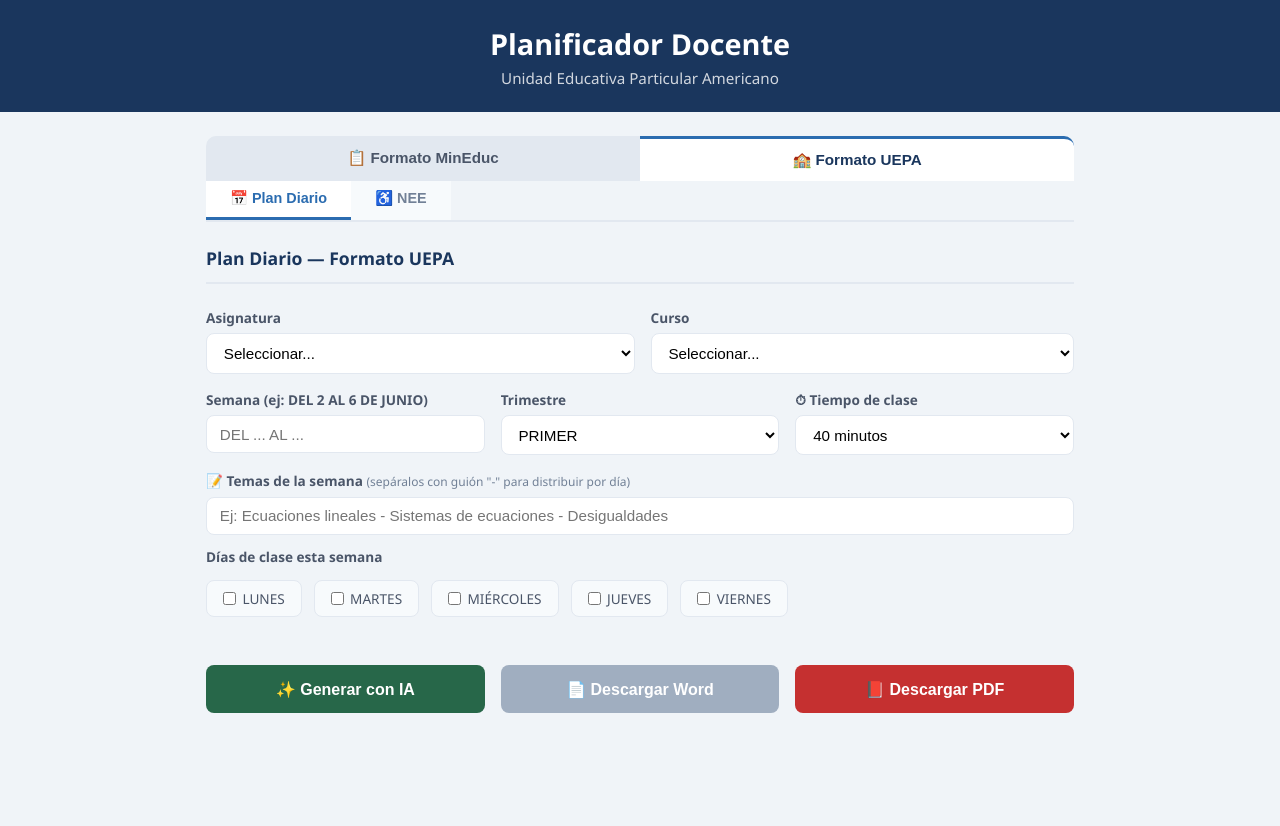
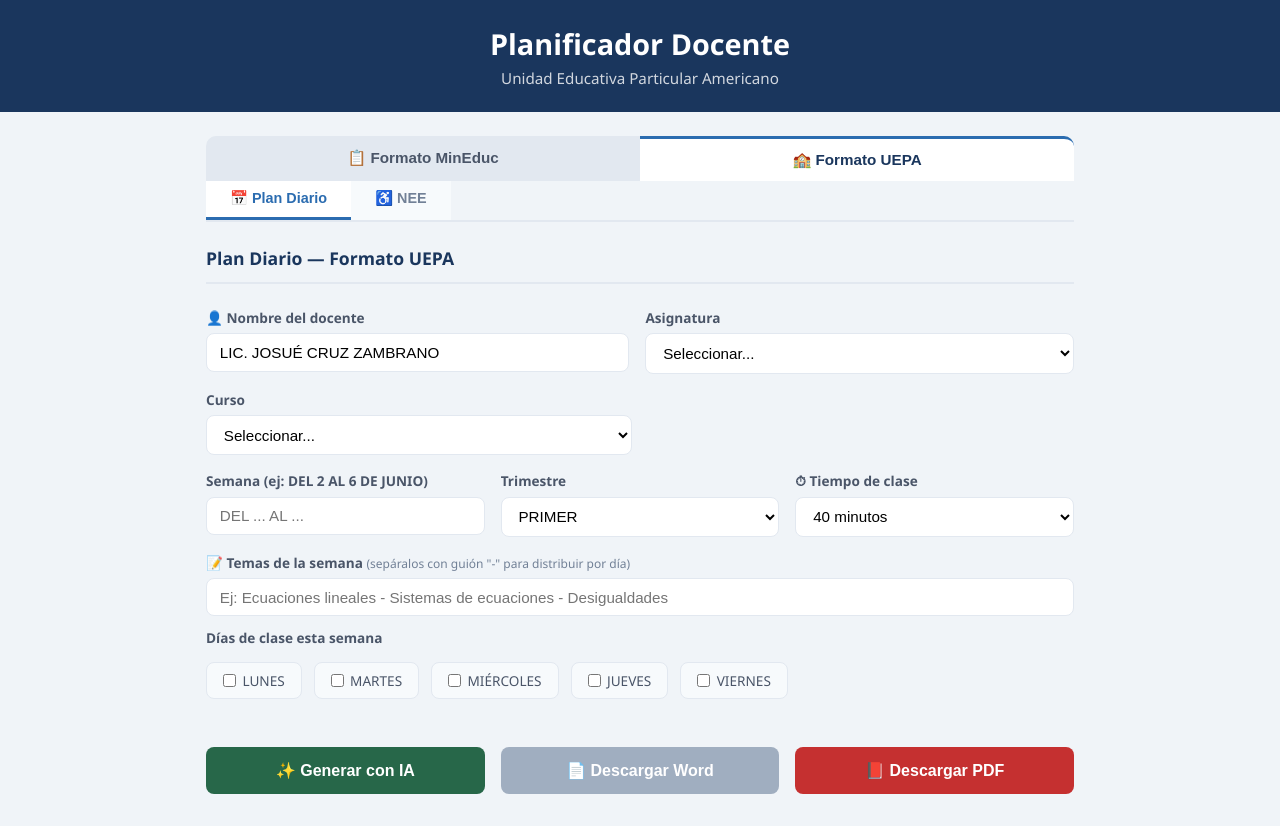
Before and after one commit to josubiersack/PLANIFICADOR, a React (Create React App) app: page / in a window 1280 px wide. Both pictures are taken after a click on the button "🏫 Formato UEPA". Before the commit the page ends 800 px from the top, so only its background shows below. Built offline with nearby package versions, Linux system fonts and the light colour scheme.

Commit message:
Opcion de cambio de docente y materias implementadas

```diff
--- a/src/components/FormularioPlan.jsx
+++ b/src/components/FormularioPlan.jsx
@@ -20,6 +20,7 @@ const niveles = {
 
 const asignaturas = [
   "Lengua y Literatura",
+  "Lenguaje",
   "Matemática",
   "Ciencias Naturales",
   "Estudios Sociales",
--- a/src/components/FormularioUEPA.jsx
+++ b/src/components/FormularioUEPA.jsx
@@ -9,7 +9,7 @@ import html2pdf from "html2pdf.js";
 const HORAS_CLASE = ["1RA","2DA","3RA","4TA","5TA","6TA","7MA","8VA"];
 
 const CURSOS = ["OCTAVO EGB A","OCTAVO EGB B","NOVENO EGB A","NOVENO EGB B","PRIMERO BGU","SEGUNDO BGU","TERCERO BGU"];
-const ASIGNATURAS = ["MATEMÁTICAS","ROBÓTICA","PPE - PROGRAMA DE PARTICIPACIÓN ESTUDIANTIL","LABORATORIO DE QUÍMICA"];
+const ASIGNATURAS = ["MATEMÁTICAS","LENGUAJE","ROBÓTICA","PPE - PROGRAMA DE PARTICIPACIÓN ESTUDIANTIL","LABORATORIO DE QUÍMICA"];
 const DIAS_SEMANA = ["LUNES","MARTES","MIÉRCOLES","JUEVES","VIERNES"];
 const TRIMESTRES = ["PRIMER","SEGUNDO","TERCER"];
 const TIEMPOS_CLASE = [
@@ -646,12 +646,17 @@ function FormularioUEPA() {
             Plan Diario — Formato UEPA
           </h2>
           <div className="fila-dos">
+            <div className="campo"><label>👤 Nombre del docente</label>
+              <input value={pd.docente} onChange={e=>setPd(p=>({...p,docente:e.target.value}))} placeholder="Ej: LIC. JOSUÉ CRUZ ZAMBRANO"/>
+            </div>
             <div className="campo"><label>Asignatura</label>
               <select value={pd.asignatura} onChange={e=>setPd(p=>({...p,asignatura:e.target.value}))}>
                 <option value="">Seleccionar...</option>
                 {ASIGNATURAS.map(a=><option key={a}>{a}</option>)}
               </select>
             </div>
+          </div>
+          <div className="fila-dos">
             <div className="campo"><label>Curso</label>
               <select value={pd.curso} onChange={e=>setPd(p=>({...p,curso:e.target.value}))}>
                 <option value="">Seleccionar...</option>
@@ -768,12 +773,17 @@ function FormularioUEPA() {
             Adaptación Curricular — NEE
           </h2>
           <div className="fila-dos">
+            <div className="campo"><label>👤 Nombre del docente</label>
+              <input value={nee.docente} onChange={e=>setNee(p=>({...p,docente:e.target.value}))} placeholder="Ej: LIC. JOSUÉ CRUZ ZAMBRANO"/>
+            </div>
             <div className="campo"><label>Asignatura</label>
               <select value={nee.asignatura} onChange={e=>setNee(p=>({...p,asignatura:e.target.value}))}>
                 <option value="">Seleccionar...</option>
                 {ASIGNATURAS.map(a=><option key={a}>{a}</option>)}
               </select>
             </div>
+          </div>
+          <div className="fila-dos">
             <div className="campo"><label>Curso</label>
               <select value={nee.curso} onChange={e=>setNee(p=>({...p,curso:e.target.value}))}>
                 <option value="">Seleccionar...</option>
```
